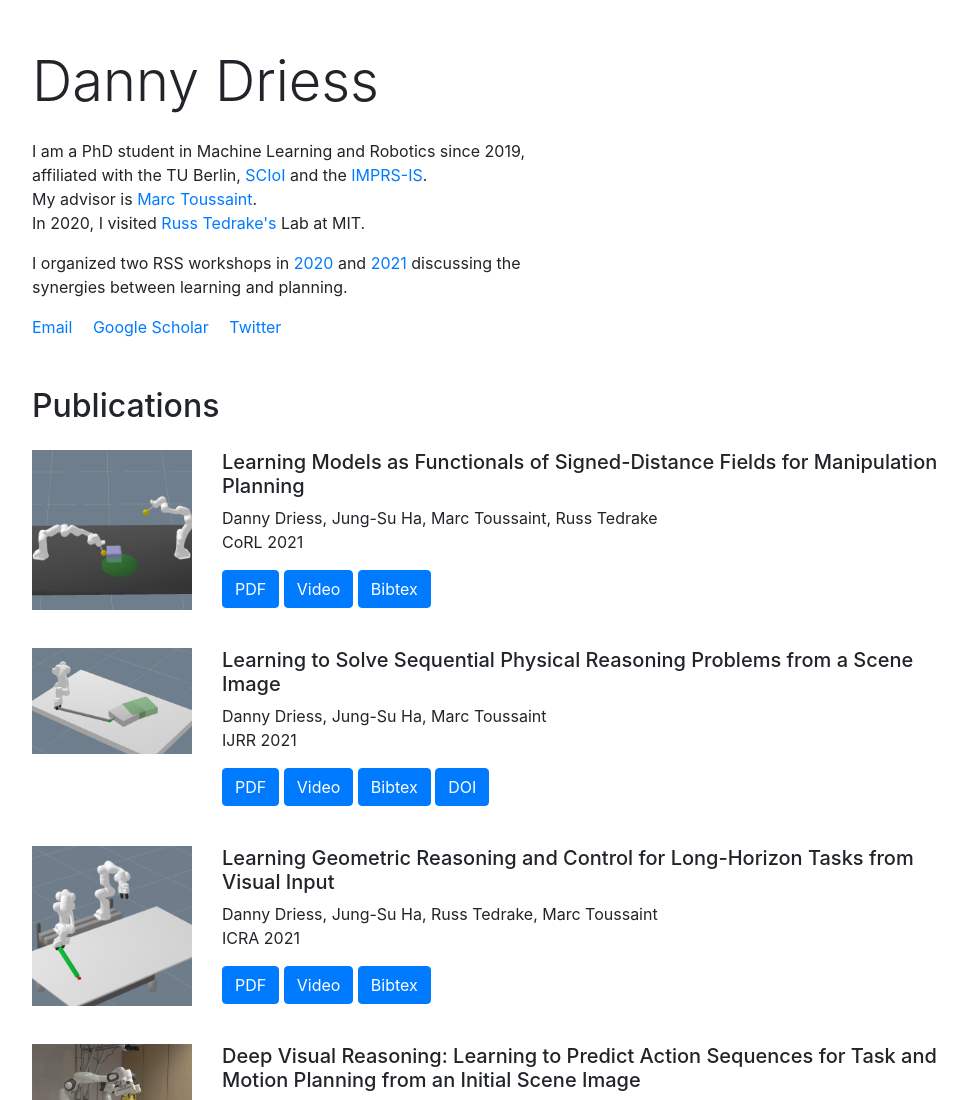
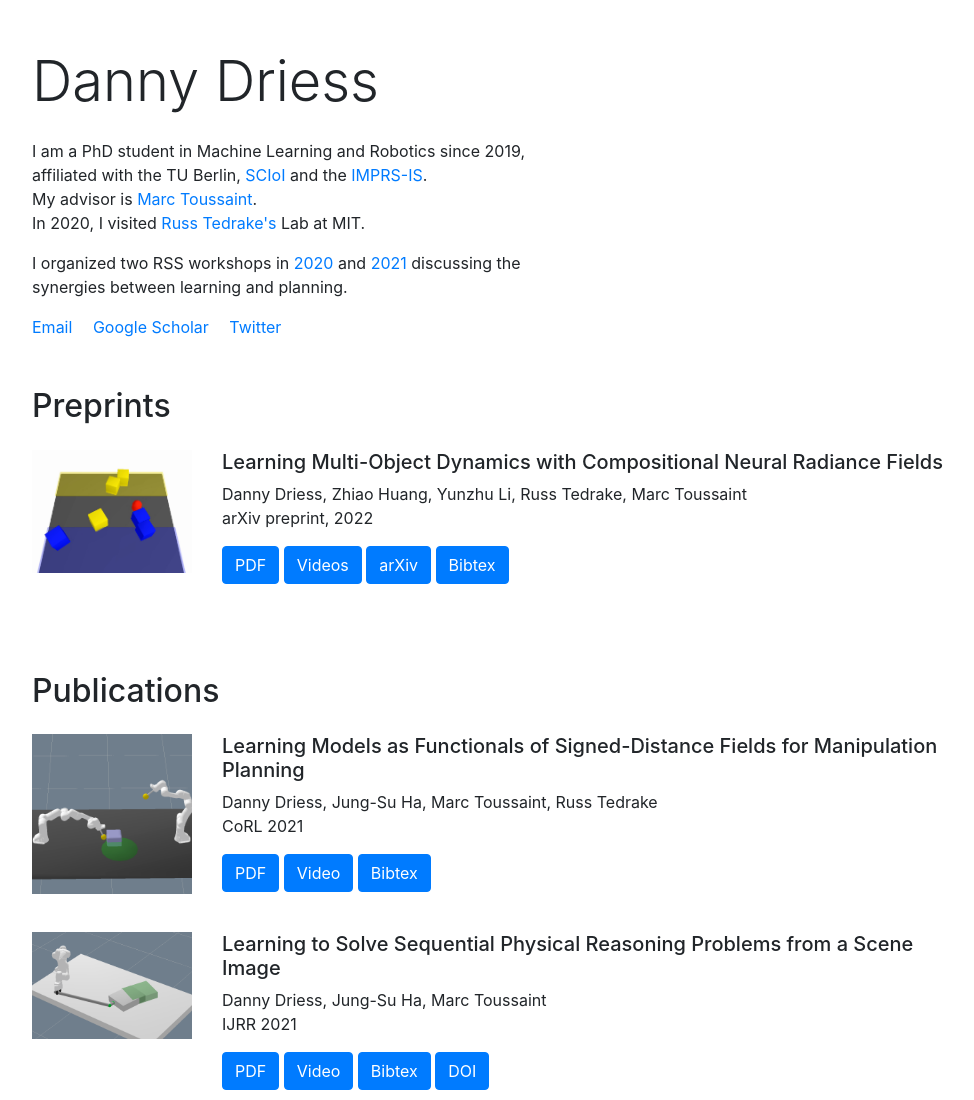
Before and after one commit to DannyDriess/dannydriess.github.io, a plain HTML site: page index.html in a window 1280 px wide. Shown: the top 1100 px of the page, without its empty margins (53-1027 px from the left). Drawn offline with nearby package versions, Linux system fonts and the light colour scheme.

Commit message:
preprint added

```diff
--- a/index.html
+++ b/index.html
@@ -64,6 +64,45 @@
       </div>
     </div>
   </div>
+
+  <div class="container pb-3 pt-5">
+    <h2>Preprints</h2>
+  </div>
+
+  <div class="container">
+
+    <!-- start bib item -->
+    <div class="row pb-4">
+      <div class="col-md-2">
+        <img src="papers/22-driess-compNerfPreprint.png" class="img-fluid">
+      </div>
+      <div class="col-md-8">
+        <h5>Learning Multi-Object Dynamics with Compositional Neural Radiance Fields</h5>
+        <p>Danny Driess, Zhiao Huang, Yunzhu Li, Russ Tedrake, Marc Toussaint <br> arXiv preprint, 2022</p>
+        <p>
+          <a class="btn btn-primary" href="papers/22-driess-compNerfPreprint.pdf" target="_blank" role="button">PDF</a>
+          <a class="btn btn-primary" href="compnerfdyn/index.html" target="_blank">Videos</a>
+          <a class="btn btn-primary" href="https://arxiv.org/abs/2202.11855" target="_blank">arXiv</a>
+          <button class="btn btn-primary" type="button" data-toggle="collapse"
+            data-target="#bibtex_22-driess-compNerfPreprint">Bibtex</button>
+        </p>
+        <div class="collapse" id="bibtex_22-driess-compNerfPreprint">
+          <div>
+            <pre>@article{2022-driess-compNerfPreprint,
+  title={Learning Multi-Object Dynamics with Compositional Neural Radiance Fields},
+  author={Driess, Danny and Huang, Zhiao and Li, Yunzhu and Tedrake, Russ and Toussaint, Marc},
+  journal={arXiv preprint arXiv:2202.11855},
+  year={2022}
+}</pre>
+          </div>
+        </div>
+      </div>
+    </div>
+    <!-- end bib item -->
+
+  </div>
+
+
 
   <div class="container pb-3 pt-5">
     <h2>Publications</h2>
```
Also changed, not shown: papers/22-driess-compNerfPreprint.png (added), 1 other file.
